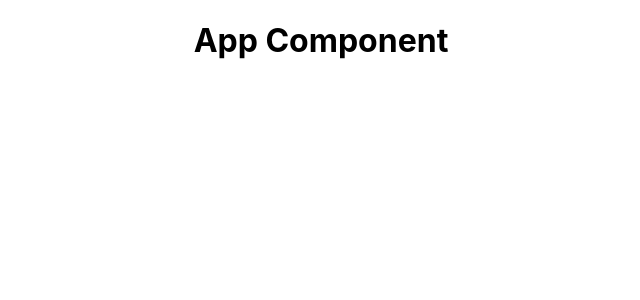
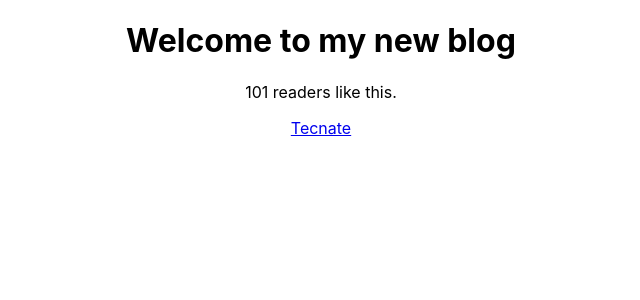
Before and after one commit to nvsmith/full-modern-react, a JavaScript app: page / in a window 1280 px wide. Shown: the top 300 px of the page, without its empty margins (319-959 px from the left). Built offline with nearby package versions, Linux system fonts and the light colour scheme; the HTML template or start-up script is replaced by a standard one.

Commit message:
Add dynamic values to App template

```diff
--- a/src/App.js
+++ b/src/App.js
@@ -1,10 +1,18 @@
 import "./App.css";
 
 function App() {
+    const title = "Welcome to my new blog";
+    const likes = 101;
+    const link = "https://tecnate.dev";
+
     return (
         <div className="App">
             <div className="content">
-                <h1>App Component</h1>
+                <h1>{title}</h1>
+                <p>{likes} readers like this.</p>
+                <a href={link} target="blank">
+                    Tecnate
+                </a>
             </div>
         </div>
     );
```
